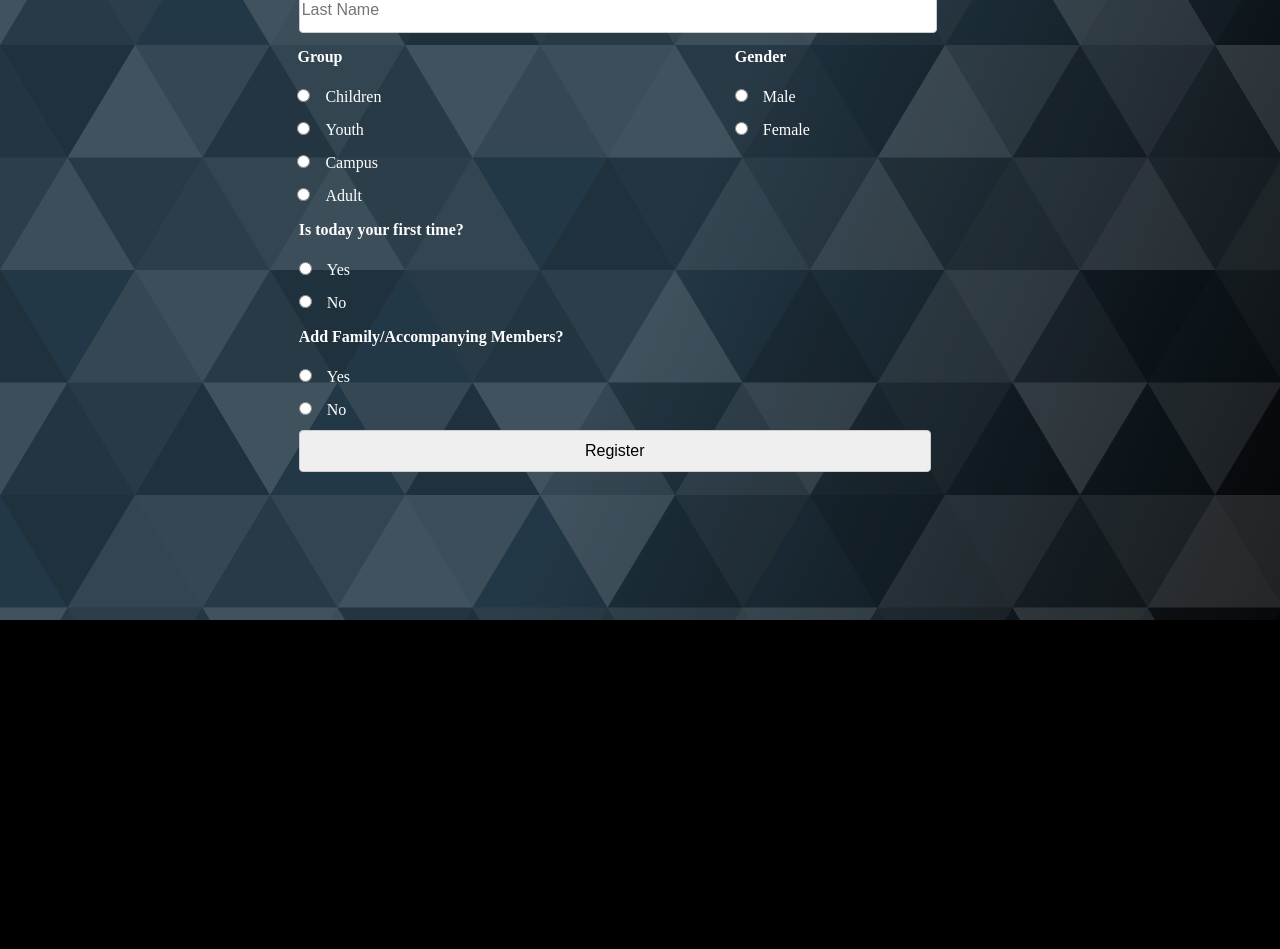
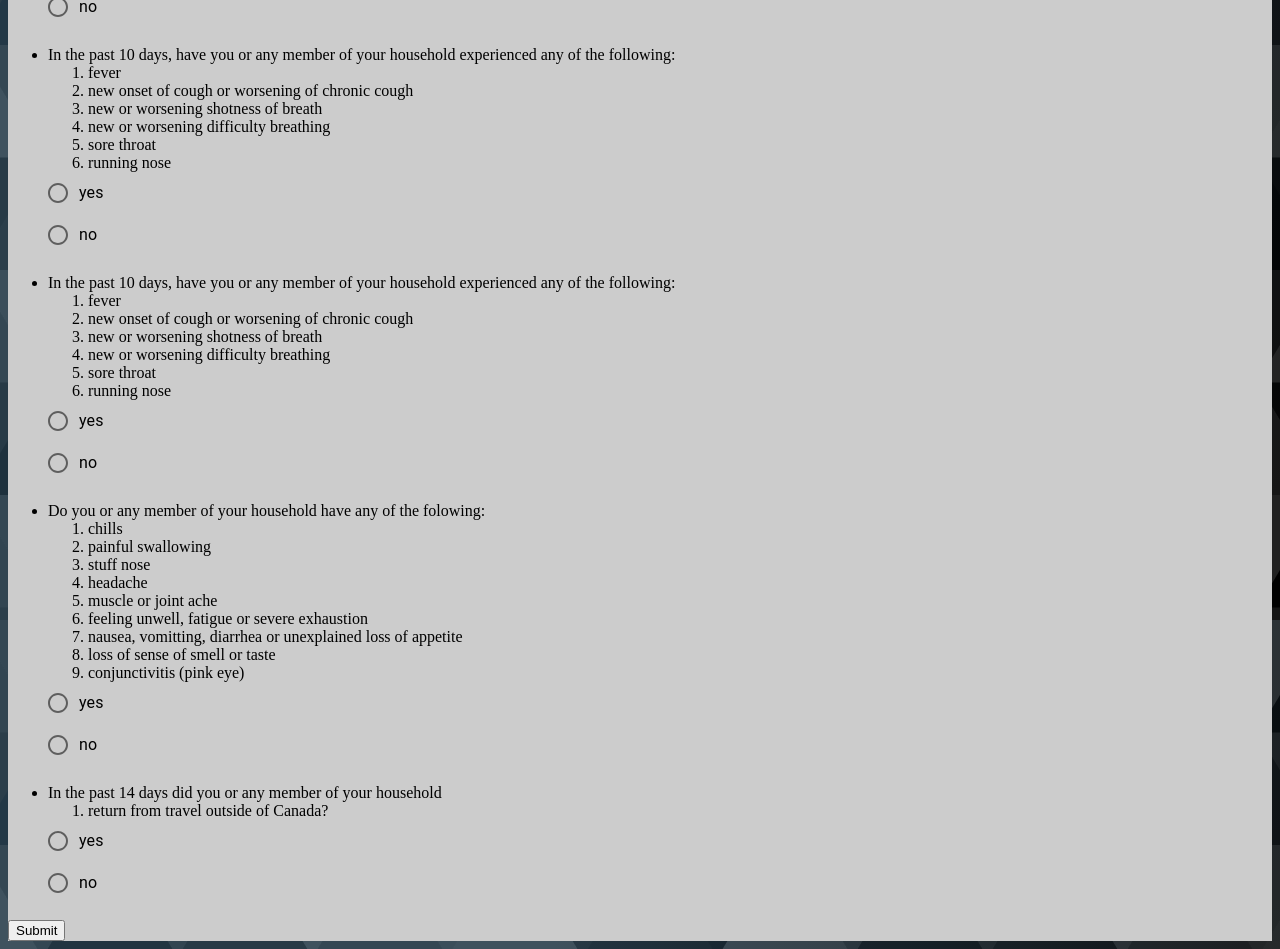
Before and after one commit to DayoAsaolu/attend_front, a React (Create React App) app: page / in a window 1280 px wide. Shown: the part 180-1129 px from the top of the page. Before the commit the page ends 800 px from the top, so only its background shows below. Built offline with nearby package versions, Linux system fonts and the light colour scheme.

Commit message:
Show hide questionnaire

```diff
--- /dev/null
+++ b/src/components/MainComponent.js
@@ -0,0 +1,32 @@
+import React from 'react';
+
+import People from './People';
+import Questions from './Questionnaire'
+
+class Main extends React.Component{
+    constructor(props){
+        super(props)
+
+        this.state = {
+          show1: true,
+          show2: false
+        }
+    }
+
+
+    handleQuestions = (value) => {
+        if(value){
+            this.setState({show1 : false});
+            this.setState({show2: true})
+        }
+    }
+    render(){
+        return(
+            <div>
+                {this.state.show1 && <Questions showForm={this.handleQuestions}/>}
+                {this.state.show2 && <People />}
+            </div>
+        )
+    }
+}
+export default Main;
--- /dev/null
+++ b/src/components/Questionnaire.js
@@ -0,0 +1,132 @@
+import React from 'react'
+
+import Radio from '@material-ui/core/Radio';
+import RadioGroup from '@material-ui/core/RadioGroup';
+import FormControlLabel from '@material-ui/core/FormControlLabel';
+import { alert } from 'react-alert-confirm';
+
+import './people.css'
+
+
+class Questions extends React.Component {
+
+    constructor(props){
+        super(props)
+
+        this.state = {
+          Q1: "",
+          Q2: "",
+          Q3: "",
+          Q4: "",
+          Q5: ""
+        }
+    }
+
+    handleClickBasic = () => {
+
+        if (this.state.Q1 ==="no" &&
+            this.state.Q2 ==="no" &&
+            this.state.Q3 ==="no" &&
+            this.state.Q4 ==="no" &&
+            this.state.Q5 ==="no"){
+
+            this.props.showForm(true);
+      }else{
+            Object.keys(this.state).map(i => {
+                alert(this.state[i])
+            });
+
+            //alert({
+            //title: "Please answer required questions",
+            //okText: "OK"
+            //})
+        }
+    };
+
+    render(){
+        return (
+            <div className="Questions">
+                <ul>
+                    <li>Are you or any member of your household experiencing any of the following:</li>
+                    <ol >
+                        <li>severe difficulty breathing (e.g struggling for each breath, speaking in single words)</li>
+                        <li>severe chest pain</li>
+                        <li>having a very hard time waking up</li>
+                        <li>feeling confused</li>
+                        <li>lost consciousness</li>
+                    </ol>
+
+                    <RadioGroup name="Q1" onChange={(e) => this.setState({Q1: e.target.value})} required={true}>
+                    <FormControlLabel value="yes" control={<Radio />} label="yes"/>
+                    <FormControlLabel value="no" control={<Radio />} label="no"/>
+                    </RadioGroup>
+
+
+                    <br></br>
+
+                    <li >In the past 10 days, have you or any member of your household experienced any of the following: </li>
+                    <ol>
+                        <li>fever</li>
+                        <li>new onset of cough or worsening of chronic cough</li>
+                        <li>new or worsening shotness of breath</li>
+                        <li>new or worsening difficulty breathing</li>
+                        <li>sore throat</li>
+                        <li>running nose</li>
+                    </ol>
+
+                    <RadioGroup name="Q2" onChange={(e) => this.setState({Q2: e.target.value})}>
+                    <FormControlLabel value="yes" control={<Radio />} label="yes"/>
+                    <FormControlLabel value="no" control={<Radio />} label="no"/>
+                    </RadioGroup>
+                <br></br>
+
+                    <li >In the past 10 days, have you or any member of your household experienced any of the following: </li>
+                    <ol>
+                        <li>fever</li>
+                        <li>new onset of cough or worsening of chronic cough</li>
+                        <li>new or worsening shotness of breath</li>
+                        <li>new or worsening difficulty breathing</li>
+                        <li>sore throat</li>
+                        <li>running nose</li>
+                    </ol>
+                    <RadioGroup name="Q3"  onChange={(e) => this.setState({Q3: e.target.value})}>
+                    <FormControlLabel value="yes" control={<Radio />} label="yes"/>
+                    <FormControlLabel value="no" control={<Radio />} label="no"/>
+                    </RadioGroup>
+                    <br></br>
+
+                    <li >Do you or any member of your household have any of the folowing:</li>
+                    <ol>
+                        <li>chills</li>
+                        <li>painful swallowing</li>
+                        <li>stuff nose</li>
+                        <li>headache</li>
+                        <li>muscle or joint ache</li>
+                        <li>feeling unwell, fatigue or severe exhaustion</li>
+                        <li>nausea, vomitting, diarrhea or unexplained loss of appetite</li>
+                        <li>loss of sense of smell or taste</li>
+                        <li>conjunctivitis (pink eye)</li>
+                    </ol>
+
+                    <RadioGroup name="Q4" onChange={(e) => this.setState({Q4: e.target.value})}>
+                    <FormControlLabel value="yes" control={<Radio />} label="yes"/>
+                    <FormControlLabel value="no" control={<Radio />} label="no"/>
+                    </RadioGroup>
+                    <br></br>
+
+                    <li >In the past 14 days did you or any member of your household </li>
+                    <ol>
+                        <li>return from travel outside of Canada? </li>
+                    </ol>
+                    <RadioGroup name="Q5" onChange={(e) => this.setState({Q5: e.target.value})}>
+                    <FormControlLabel value="yes" control={<Radio />} label="yes"/>
+                    <FormControlLabel value="no" control={<Radio />} label="no"/>
+                    </RadioGroup>
+                </ul>
+
+                <button onClick={this.handleClickBasic}>Submit</button>
+            </div>
+        )
+    }
+}
+export default Questions
--- a/src/components/people.css
+++ b/src/components/people.css
@@ -171,3 +171,8 @@
 .People .familyButton{
     color: #ccc;
 }
+
+
+.Questions {
+    background: #ccc;
+}
--- a/src/index.js
+++ b/src/index.js
@@ -6,6 +6,7 @@ import thunk from 'redux-thunk';
 
 import { reducers } from './reducers';
 import People from './components/People';
+import Main from './components/MainComponent';
 import './index.css';
 
 
@@ -14,7 +15,7 @@ const store = createStore(reducers, compose(applyMiddleware(thunk)));
 ReactDOM.render(
 
   <Provider store={store}>
-    <People />
+    <Main />
   </Provider>,
     document.getElementById('root'),
 );
```
